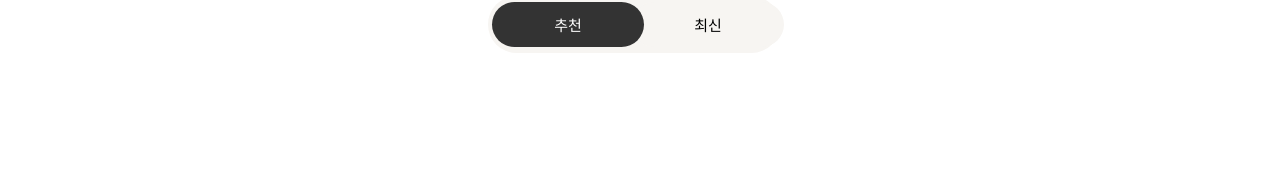
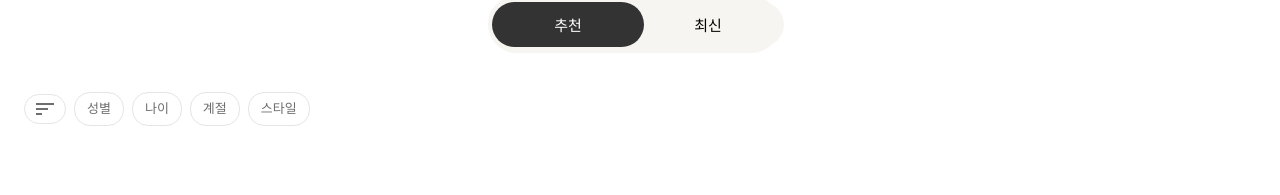
Before and after one commit to AhnKwangHyuny/faddy__community, a React (Create React App) app in the folder src/main/frontend/: page /styleShare in a window 1280 px wide. Shown: the part 533-728 px from the top of the page. Built offline with nearby package versions, Linux system fonts and the light colour scheme; a web font is replaced by a local one.

Commit message:
snap detail thumbnail card ui 구현을 위한 feature/snap-thumbnai;-ui branch 생성

```diff
--- a/src/main/frontend/src/data/category.js
+++ b/src/main/frontend/src/data/category.js
@@ -1,18 +1,46 @@
-export const snap_category = [
+// export const snap_category = [
+//     {
+//         group: "성별",
+//         items: ["남자" , "여자"]
+//     },
+//     {
+//         group: "나이",
+//         items: ["10대" , "20대" , "30대", "40대" , "50+"],
+//     },
+//     {
+//         group:"계절",
+//         items: ["봄" ,"여름","가을","겨울"]
+//     },
+//     {
+//         group:"스타일",
+//         items: ["캐주얼" ,"아메카지" , "댄디", "올드머니", "리조트", "스트릿" , "기타"]
+//     }
+// ];
+
+export const snapCategoryData = [
     {
-        group: "성별",
-        items: ["남자" , "여자"]
+        id: 'gender',
+        label: '성별',
+        subCategories: ['남자', '여자'],
     },
     {
-        group: "나이",
-        items: ["10대" , "20대" , "30대", "40대" , "50+"],
+        id: 'age',
+        label: '나이',
+        subCategories: ['10대', '20대', '30대', '40대', '50+'],
     },
     {
-        group:"계절",
-        items: ["봄" ,"여름","가을","겨울"]
+        id: 'season',
+        label: '계절',
+        subCategories: ['봄', '여름', '가을', '겨울'],
     },
     {
-        group:"스타일",
-        items: ["캐주얼" ,"아메카지" , "댄디", "올드머니", "리조트", "스트릿" , "기타"]
-    }
+        id: 'style',
+        label: '스타일',
+        subCategories: ['캐주얼', '아메카지', '댄디', '올드머니', '리조트', '스트릿', '기타'],
+    },
+    // {
+    //     id:'job',
+    //     label: '직업',
+    //     subCategories: ['테스트1', '테스트2', '테스트3', '테스트4'],
+    // }
 ];
--- /dev/null
+++ b/src/main/frontend/src/features/Sorting/SortingMenu/SortingMenu.jsx
@@ -0,0 +1,55 @@
+// SortingMenu.jsx
+import React, { useState } from 'react';
+import SubCategoryMenu from 'features/Sorting/SortingMenu/components/SubCategoryMenu/SubCategoryMenu';
+import SortingMenuItem from 'features/Sorting/SortingMenu/components/SortingMenuItem/SortingMenuItem';
+import {snapCategoryData} from "data/category";
+
+const SortingMenu = () => {
+    const [selectedCategory, setSelectedCategory] = useState(null);
+    const [selectedSubCategories, setSelectedSubCategories] = useState([]);
+    const [openCategory, setOpenCategory] = useState(null);
+
+    const handleCategorySelect = (categoryId) => {
+        setSelectedCategory(categoryId);
+        setOpenCategory(openCategory === categoryId ? null : categoryId);
+    };
+
+    const handleSubCategorySelect = (subCategory) => {
+        if (selectedSubCategories.includes(subCategory)) {
+            setSelectedSubCategories(selectedSubCategories.filter((item) => item !== subCategory));
+        } else {
+            setSelectedSubCategories([...selectedSubCategories, subCategory]);
+        }
+    };
+
+    return (
+        <div className="sorting-menu">
+
+            <div className="sorting-icon sorting-menu-item">
+                <span className="material-icons">
+                    sort
+                </span>
+            </div>
+
+            {snapCategoryData.map((category) => (
+                <div key={category.id}>
+                    <SortingMenuItem
+                        category={category}
+                        isSelected={selectedCategory === category.id}
+                        isOpen={openCategory === category.id}
+                        onSelect={handleCategorySelect}
+                    />
+                    {openCategory === category.id && (
+                        <SubCategoryMenu
+                            subCategories={category.subCategories}
+                            selectedSubCategories={selectedSubCategories}
+                            onSubCategorySelect={handleSubCategorySelect}
+                        />
+                    )}
+                </div>
+            ))}
+        </div>
+    );
+};
+
+export default SortingMenu;
--- /dev/null
+++ b/src/main/frontend/src/features/Sorting/SortingMenu/_sortingMenu.scss
@@ -0,0 +1,64 @@
+@import "shared/styles/mixins";
+// _variables.scss
+$primary-color: #333;
+$secondary-color: #666;
+$accent-color: #007bff;
+$border-radius: 16px;
+$transition-duration: 0.3s;
+
+
+@mixin transition {
+  transition: all $transition-duration ease-in-out;
+}
+
+// _sorting-menu.scss
+.sorting-menu {
+  padding: 15px 0 15px 20px;
+  display: flex;
+  align-items: center;
+  justify-content: flex-start;
+  flex-wrap: nowrap;
+  overflow-x: auto;
+
+  .sorting-icon {
+    padding : 2px 8px !important;
+    font-size : 14px;
+    @include centerFlex;
+  }
+
+  .sorting-menu-item {
+    border : 1px solid #E5E5E5;
+    color : #6E6E6E;
+    cursor: pointer;
+    padding: 6px 12px;
+    margin: 4px;
+    border-radius: $border-radius;
+    font-size: 13px;
+
+    &.selected {
+
+    }
+
+    &.open {
+      .sub-category-menu {
+        display: block;
+      }
+    }
+  }
+
+  .sub-category-menu {
+    margin-top: 8px;
+
+    .sub-category-item {
+      cursor: pointer;
+      padding: 4px 8px;
+      margin: 2px;
+      border-radius: $border-radius;
+      @include transition;
+
+      &.selected {
+
+      }
+    }
+  }
+}
--- /dev/null
+++ b/src/main/frontend/src/features/Sorting/SortingMenu/components/SortingMenuItem/SortingMenuItem.jsx
@@ -0,0 +1,18 @@
+import React from 'react';
+
+const SortingMenuItem = ({ category, isSelected, onSelect }) => {
+    const handleClick = () => {
+        onSelect(category.id);
+    };
+
+    return (
+        <div
+            className={`sorting-menu-item ${isSelected ? 'selected' : ''}`}
+            onClick={handleClick}
+        >
+            {category.label}
+        </div>
+    );
+};
+
+export default SortingMenuItem;
--- /dev/null
+++ b/src/main/frontend/src/features/Sorting/SortingMenu/components/SubCategoryMenu/SubCategoryMenu.jsx
@@ -0,0 +1,19 @@
+import React from 'react';
+
+const SubCategoryMenu = ({ subCategories, selectedSubCategories, onSubCategorySelect }) => {
+    return (
+        <div className="sub-category-menu">
+            {subCategories.map((subCategory) => (
+                <div
+                    key={subCategory}
+                    className={`sub-category-item ${selectedSubCategories.includes(subCategory) ? 'selected' : ''}`}
+                    onClick={() => onSubCategorySelect(subCategory)}
+                >
+                    {subCategory}
+                </div>
+            ))}
+        </div>
+    );
+};
+
+export default SubCategoryMenu;
--- a/src/main/frontend/src/pages/Snap/Components/SnapCategory/SnapCategory.jsx
+++ b/src/main/frontend/src/pages/Snap/Components/SnapCategory/SnapCategory.jsx
@@ -1,11 +1,11 @@
 import React, {useEffect, useState} from 'react';
 import Filter from "widgets/Filter/Filter";
-import { snap_category } from "data/category";
+import { snapCategoryData } from "data/category";
 
 const SnapCategory = ({ selectedCategories, setSelectedCategories }) => {
 
-    const categoryProps = snap_category.reduce((acc, cur) => {
-        acc[cur.group] = cur.items;
+    const categoryProps = snapCategoryData.reduce((acc, cur) => {
+        acc[cur.label] = cur.subCategories;
         return acc;
     }, {});
 
--- a/src/main/frontend/src/pages/StyleShare/StyleShare.jsx
+++ b/src/main/frontend/src/pages/StyleShare/StyleShare.jsx
@@ -2,6 +2,7 @@ import Layout from 'widgets/Layout/Layout';
 import TrendSnapCardList from "pages/StyleShare/components/TrendSnapList/TrendSnapList";
 import React from "react";
 import SnapSortingButton from "pages/StyleShare/components/SnapSortingButton/SnapSortingButton";
+import SortingMenu from "features/Sorting/SortingMenu/SortingMenu";
 
 
 function StyleShare() {
@@ -11,6 +12,7 @@ function StyleShare() {
             <section id="style-share">
                 <TrendSnapCardList/>
                 <SnapSortingButton/>
+                <SortingMenu/>
             </section>
         </Layout>
       );
--- a/src/main/frontend/src/shared/scss/style.scss
+++ b/src/main/frontend/src/shared/scss/style.scss
@@ -53,12 +53,16 @@ page component
 // StyleShare (main page)
 @import "pages/StyleShare/components/TrendSnapList/trendSnapList";
 
-// shared ui
+/**shared ui*/
 @import "shared/ui/MoreIcon/moreIcon";
 @import "shared/ui/Logo/logo";
 @import "../../pages/SnapDetail/Components/MenuIcons/menuIcons";
 
 /** feature */
 
+//sorting menu
+@import "features/Sorting/SortingMenu/sortingMenu";
+@import "features/Sorting/SortingMenu/sortingMenu";
+
 //interaction
 @import "features/Interaction/index";
--- a/src/main/frontend/src/utils/snap/SnapDataValidation.js
+++ b/src/main/frontend/src/utils/snap/SnapDataValidation.js
@@ -1,4 +1,4 @@
-import { snap_category } from 'data/category';
+import { snapCategoryData} from 'data/category';
 import {checkUserIdExists} from "../../api/get";
 export const isValidDescription = (description) => {
     // 설명 필드 유효성 검사 로직 구현
@@ -20,7 +20,7 @@ export const isValidCategories = (selectedCategories) => {
     // object 카테고리 데이터를 배열로 전환 키 : 값의 형태로 만들어
     // snap_category에서 categoryGroup와 일치하는 카테고리를 찾고 없다면 false 반환
     return Object.entries(selectedCategories).every(([categoryGroup, selectedItem]) => {
-        const matchingCategory = snap_category.find(c => c.group === categoryGroup);
+        const matchingCategory = snapCategoryData.find(c => c.label === categoryGroup);
         if (!matchingCategory) {
             return false;
         }
```
Also changed, not shown: src/main/frontend/src/features/Sorting/SortingMenu/components/SubCategoryMenu/_subCategoryMenu.scss (added).
